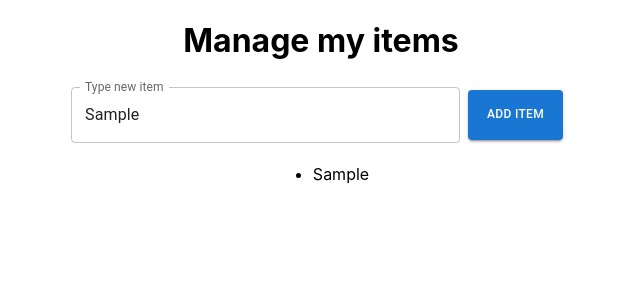
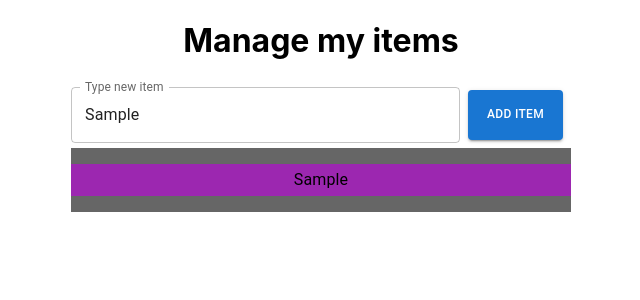
Before and after one commit to BrianKozeny/react-app-assignment, a React (Create React App) app in the folder react-app/: page / in a window 1280 px wide. Both pictures are taken after typing "Sample" into the empty fields and a click on the button "ADD ITEM". Shown: the top 300 px of the page, without its empty margins (319-959 px from the left). Built offline with nearby package versions, Linux system fonts and the light colour scheme.

Commit message:
styled item text

```diff
--- a/react-app/src/ItemsList.jsx
+++ b/react-app/src/ItemsList.jsx
@@ -2,7 +2,6 @@ import React from "react";
 import Box from '@mui/material/Box';
 import TextField from '@mui/material/TextField';
 import Grid from '@mui/material/Grid';
-import Button from '@mui/material/Button';
 import List from '@mui/material/List';
 import ListItem from '@mui/material/ListItem';
 import ListItemText from '@mui/material/ListItemText';
@@ -11,12 +10,16 @@ const  ItemList = (props) => {
     return(
         <>
             <Grid container direction="row" alignItems="center" justifyContent="center">
-                <Box display="flex" justifyContent="center" alignItems="center" sx={{width: 500, maxWidth:'100%',}}>
-                    <ul>
+                <Box display="flex" justifyContent="center" alignItems="center" sx={{width: 500, maxWidth:'100%', bgcolor: 'text.secondary'}}>
+                    <List>
                         {props.items.map(item => (
-                            <li key={item.id}>{item.value}</li>
+                            <ListItem key={item.id}>
+                                <Box display="flex" bgcolor="secondary.main" sx={{width: 500, maxWidth:'100%',}}>
+                                    <ListItemText sx={{textAlign: 'center' }}> {item.value} </ListItemText>
+                                </Box>
+                            </ListItem>
                         ))}
-                    </ul>
+                    </List>
                 </Box>
             </Grid>
         </>
```
